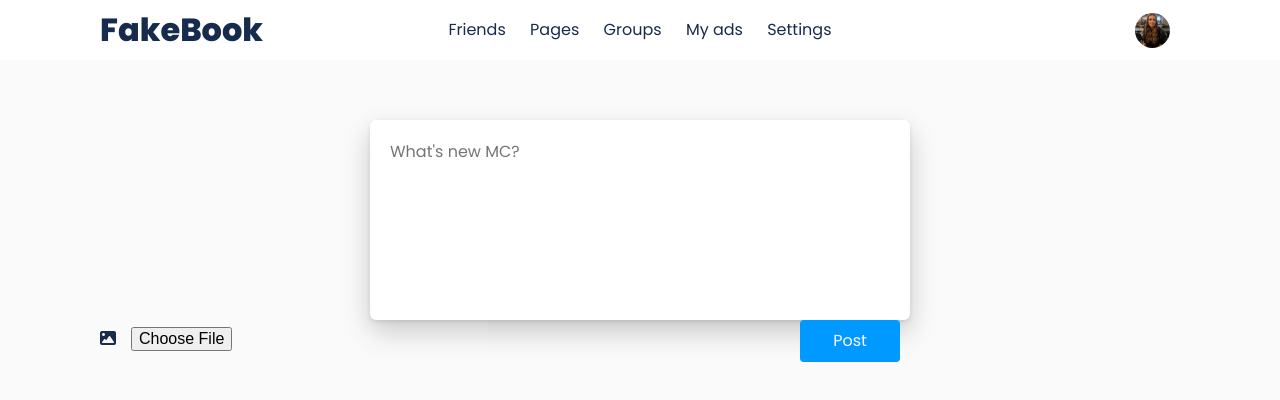
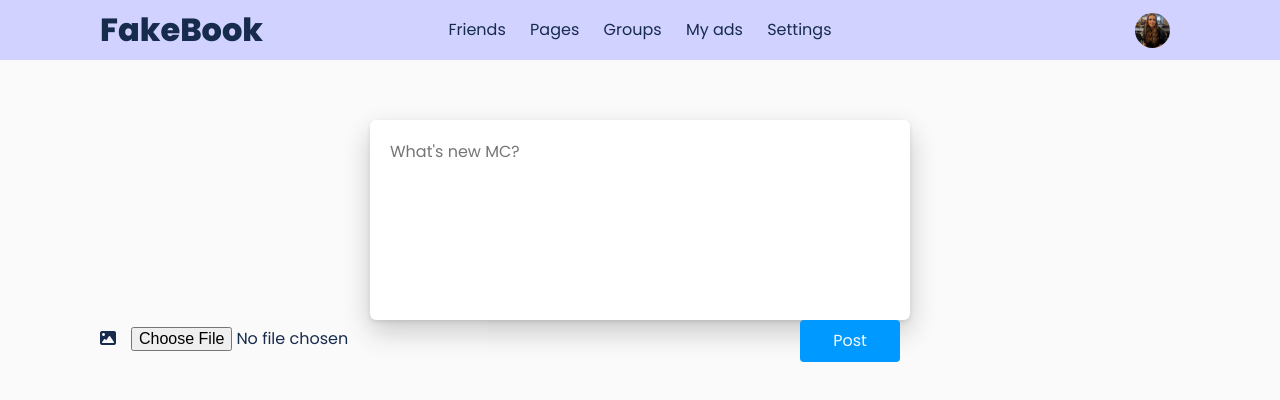
Before and after one commit to mcguenette/fakebook, a website with bundled scripts: page index.html in a window 1280 px wide. Built offline with nearby package versions, Linux system fonts and the light colour scheme.

Commit message:
style edits

```diff
--- a/assets/style/style.css
+++ b/assets/style/style.css
@@ -38,7 +38,7 @@ section {
 /* Header */
 
 header {
-    background-color: #fff;
+    background-color: #d1d2ff;
 }
 
 .header-wrapper {
@@ -65,6 +65,11 @@ li {
 
 li + li {
     margin-left: 20px;
+}
+
+a {
+    text-decoration: none;
+    color: var(--primary-dark);
 }
 
 .left-header, .right-header {
@@ -118,7 +123,7 @@ textarea {
 
 input {
     background-color: var(--secondary-dark-color);
-    color: var(--light-color);
+    color: var(--primary-dark);
     padding: 7px 15px;
     border-radius: 4px;
     margin-right: 10px;
--- a/index.html
+++ b/index.html
@@ -29,11 +29,11 @@
                 <div class="center">
                     <nav>
                         <ul>
-                            <li>Friends</li>
-                            <li>Pages</li>
-                            <li>Groups</li>
-                            <li>My ads</li>
-                            <li>Settings</li>
+                            <li><a href="#">Friends</a></li>
+                            <li><a href="#">Pages</a></li>
+                            <li><a href="#">Groups</a></li>
+                            <li><a href="#">My ads</a></li>
+                            <li><a href="#">Settings</a></li>
                         </ul>
                     </nav>
                 </div>
```
